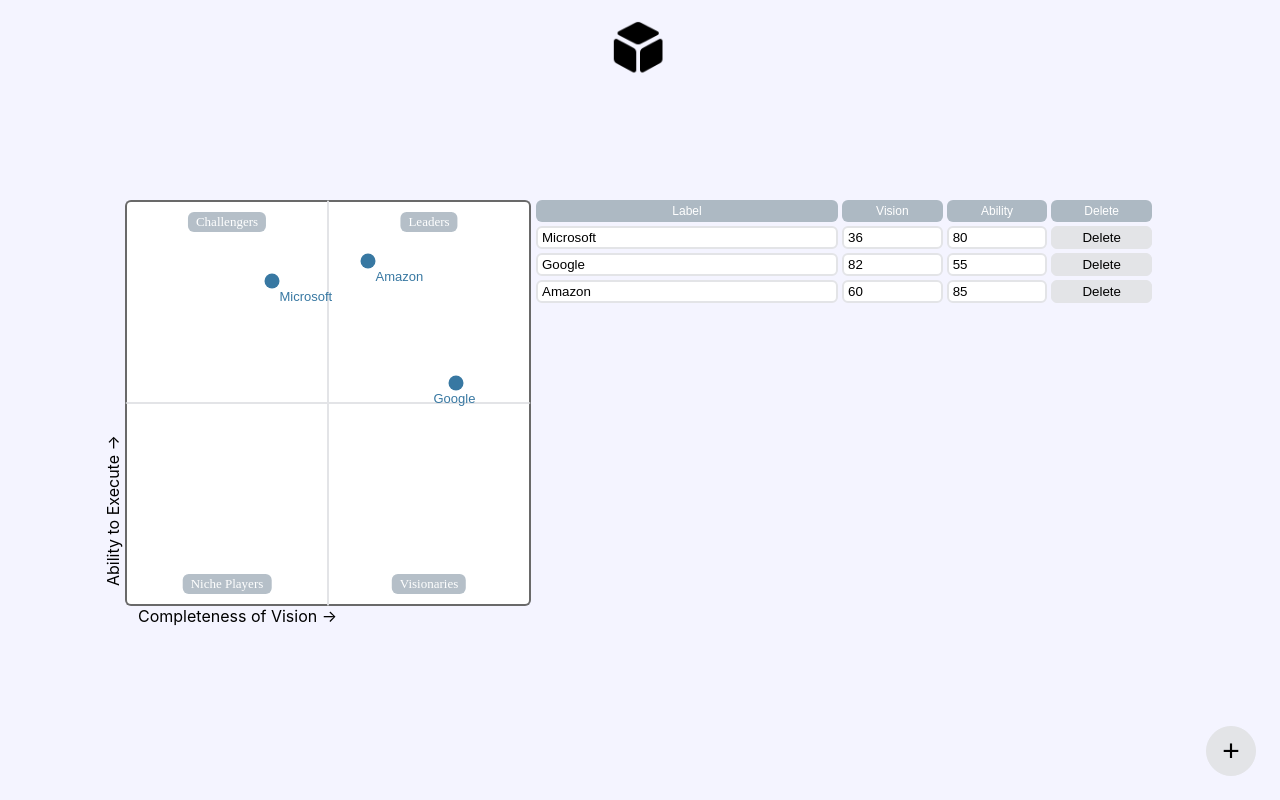
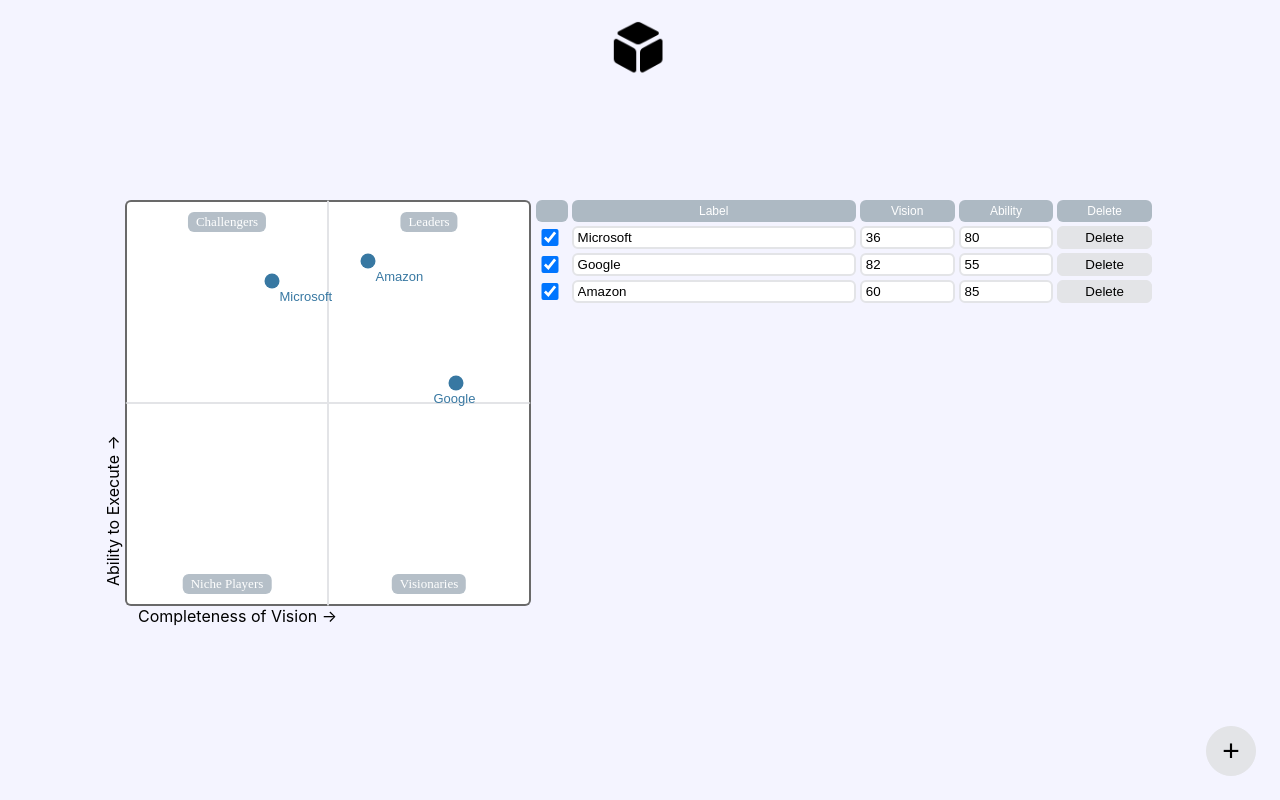
Before and after one commit to turhan-huseynov/magic-quadrant, a React (Create React App) app: page / in a window 1280 px wide. Built offline with nearby package versions, Linux system fonts and the light colour scheme.

Commit message:
Add checkbox

```diff
--- a/src/App.tsx
+++ b/src/App.tsx
@@ -7,15 +7,15 @@
 
 function App() {
     const [selected, setSelected] = useState<boolean>();
-    const [tableData, setTableData] = useState<{ id: string; label: string; vision: number; ability: number }[] | null>(
+    const [tableData, setTableData] = useState<{ id: string; label: string; vision: number; ability: number, checked: boolean }[] | null>(
         null
     );
 
     useEffect(() => {
         setTableData([
-            { id: getUniqueId(), label: "Microsoft", vision: 36, ability: 80 },
-            { id: getUniqueId(), label: "Google", vision: 82, ability: 55 },
-            { id: getUniqueId(), label: "Amazon", vision: 60, ability: 85 },
+            { id: getUniqueId(), label: "Microsoft", vision: 36, ability: 80, checked: true },
+            { id: getUniqueId(), label: "Google", vision: 82, ability: 55, checked: true },
+            { id: getUniqueId(), label: "Amazon", vision: 60, ability: 85, checked: true },
         ]);
     }, []);
 
@@ -27,6 +27,7 @@
                 label: "",
                 vision: randomBetween(GRAPH_MIN, GRAPH_MAX),
                 ability: randomBetween(GRAPH_MIN, GRAPH_MAX),
+                checked: true
             },
         ]);
     };
--- a/src/components/Marker.tsx
+++ b/src/components/Marker.tsx
@@ -49,6 +49,7 @@
             x={clamp(props.rowData.vision, GRAPH_MIN, GRAPH_MAX)}
             y={clamp(props.rowData.ability, GRAPH_MIN, GRAPH_MAX)}
             isFocussed={props.isFocussed}
+            shouldDisable={props.shouldDisable}
             onClick={handleClick}
             onMouseOver={() => setHover(true)}
             onMouseOut={() => setHover(false)}
--- a/src/components/Markers.tsx
+++ b/src/components/Markers.tsx
@@ -33,6 +33,7 @@
             defaultBottom={props.defaultBottom}
             isDragging={isDragging}
             setIsDragging={setIsDragging}
+            shouldDisable={!rowData.checked}
         ></Marker>
     ));
 };
--- a/src/components/Table.tsx
+++ b/src/components/Table.tsx
@@ -1,4 +1,5 @@
 import { TableWrapper, ThWrapper, Th, Row, Col, Button } from "./table-style";
+import { Checkbox } from "./checkbox-style";
 
 function Table(props: any) {
     const handleChange = (index: number, field: string, value: any) => {
@@ -15,9 +16,15 @@
         props.setSelected(index);
     };
 
+    const handleCheckToggle = (index: any) => {
+        props.tableData.splice(index, 1, { ...props.tableData[index], checked: !props.tableData[index].checked });
+        props.setTableData([...props.tableData]);
+    };
+
     return (
         <TableWrapper>
             <ThWrapper>
+                <Th></Th>
                 <Th>Label</Th>
                 <Th>Vision</Th>
                 <Th>Ability</Th>
@@ -25,6 +32,7 @@
             </ThWrapper>
             {props.tableData?.map((rowData: any, i: number) => (
                 <Row key={rowData.id}>
+                    <Checkbox checked={rowData.checked} onClick={() => handleCheckToggle(i)}></Checkbox>
                     <Col
                         value={rowData.label}
                         onChange={(e: any) => handleChange(i, "label", e.target.value)}
--- /dev/null
+++ b/src/components/checkbox-style.ts
@@ -0,0 +1,5 @@
+import styled from "styled-components";
+
+export const Checkbox = styled.input.attrs((props) => ({ type: "checkbox", checked: props.checked }))`
+    width: 20px;
+`;
--- a/src/components/marker-style.ts
+++ b/src/components/marker-style.ts
@@ -1,14 +1,14 @@
 import styled from "styled-components";
 import { DARK_BLUE } from "../colorCodes";
 
-export const Coord = styled.div<{ x: number; y: number; isFocussed: boolean }>`
+export const Coord = styled.div<{ x: number; y: number; isFocussed: boolean; shouldDisable: boolean }>`
     position: absolute;
     left: ${(props) => props.x}%;
     bottom: ${(props) => props.y}%;
     width: 15px;
     height: 15px;
     transform: translate(-50%, 50%);
-    background: ${(props) => (props.isFocussed ? "darkred" : DARK_BLUE)};
+    background: ${(props) => (props.shouldDisable ? "gray" : props.isFocussed ? "darkred" : DARK_BLUE)};
     border-radius: 50%;
 
     &:hover {
--- a/src/components/table-style.ts
+++ b/src/components/table-style.ts
@@ -10,7 +10,7 @@
 `;
 export const Row = styled.div`
     display: grid;
-    grid-template-columns: 3fr 1fr 1fr 1fr;
+    grid-template-columns: 1fr 9fr 3fr 3fr 3fr;
     gap: 4px;
     margin-bottom: 4px;
 `;
```
